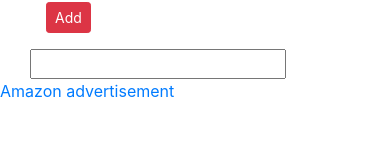
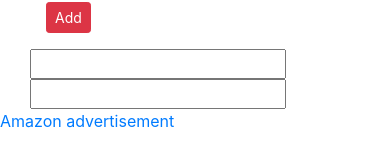
Before and after one commit to lichengqi617/phonescams, a React (Create React App) app: page / in a window 390 px wide. Shown: the part 167-334 px from the top of the page. Built offline with nearby package versions, Linux system fonts and the light colour scheme.

Commit message:
update adding phone (#10)

```diff
--- a/src/components/component.js
+++ b/src/components/component.js
@@ -12,7 +12,9 @@
     this.state = {
       phoneNumbers: [],
       currentIndex: -1,
-      searchTitle: ""
+      searchTitle: "",
+      PhoneNumber: null,
+      CountryCode: null
     };
   }
 
@@ -33,7 +35,20 @@
     }
 
   add() {
-      }
+      PhoneTableDataService.add(this.CountryCode, this.PhoneNumber)
+      .then(response => {
+        console.log(response.data);
+      })
+      .catch(e => {
+        console.log(e);
+      });
+    }
+
+  handleChange({ target }) {
+    this.setState({
+      [target.name]: target.value
+    });
+  }
 
   render() {
     const { searchTitle, phoneNumbers, currentIndex } = this.state;
@@ -50,7 +65,8 @@
           <div className="col-md-6">
             <h4>Phone Number Input</h4>
             <button className="m-3 btn btn-sm btn-danger" onClick={this.add}>Add</button>
-            <input type="text" id="PhoneNumber" name="PhoneNumber"></input>
+            <input type="text" id="CountryCode" name="CountryCode" value={ this.state.CountryCode } onChange={ this.handleChange }></input>
+            <input type="text" id="PhoneNumber" name="PhoneNumber" value={ this.state.PhoneNumber } onChange={ this.handleChange }></input>
           </div>
       </div>
     </div>
--- a/src/services/service.js
+++ b/src/services/service.js
@@ -4,6 +4,10 @@
   getAll() {
     return http.get("/PhoneTable");
   }
+
+  add(CountryCode, PhoneNumber) {
+    return http.post("/PhoneTable/" + CountryCode + "/" + PhoneNumber);
+  }
 }
 
 export default new PhoneTableDataService();
```
